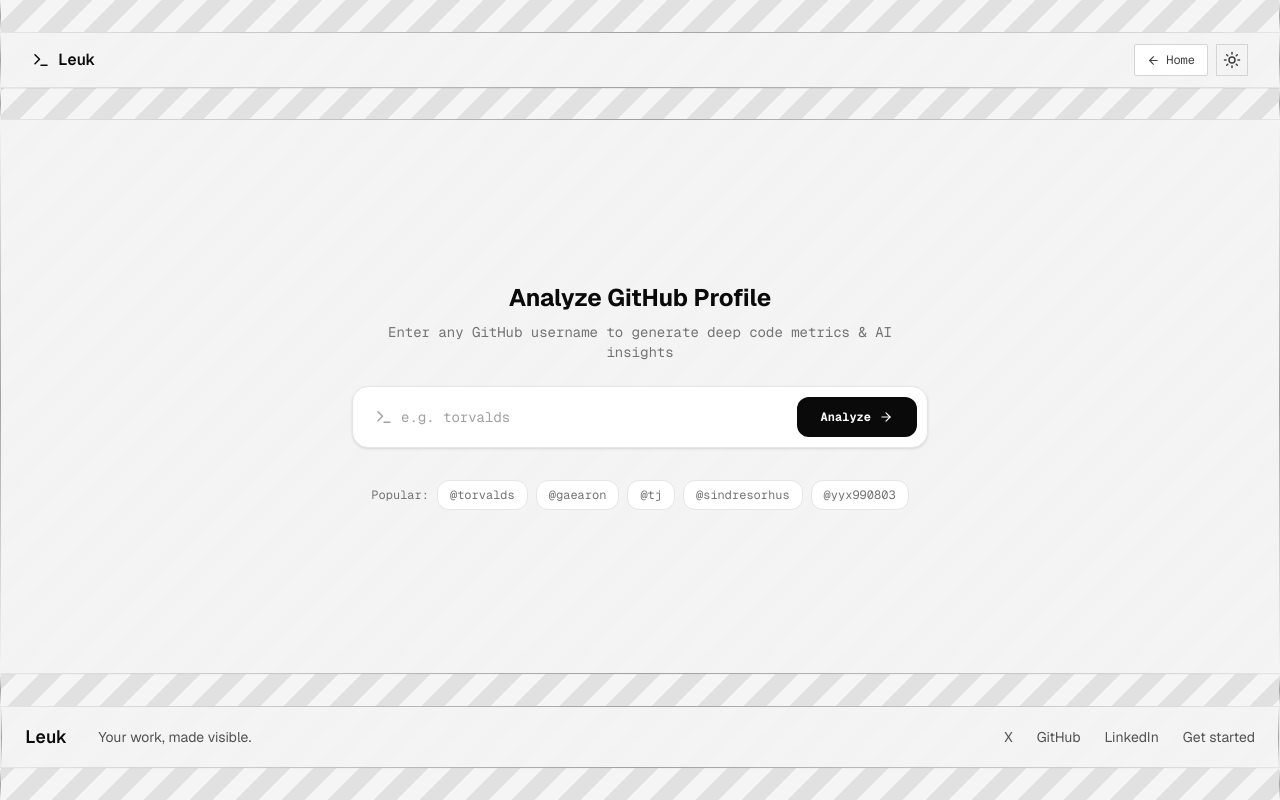
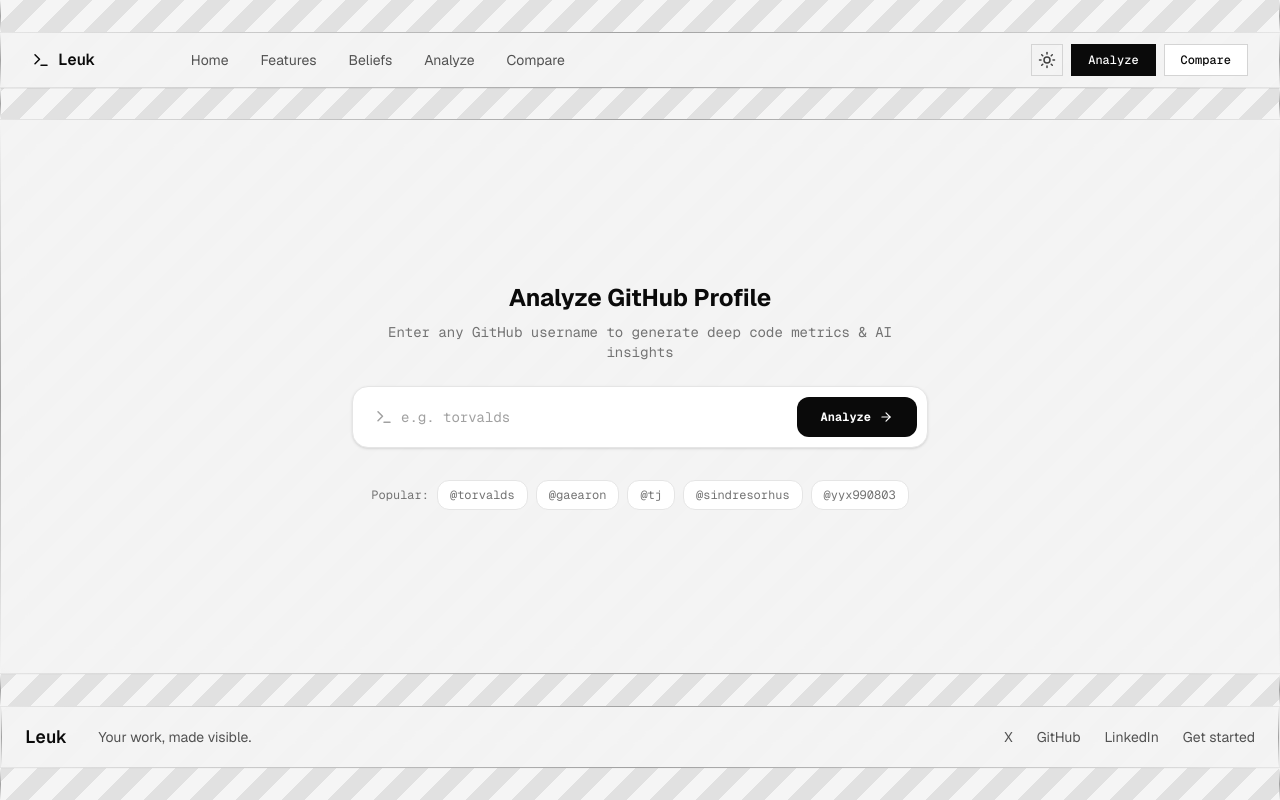
Before and after one commit to rishavvrajj/leuk, a Next.js app: page /analyze in a window 1280 px wide. Built offline with nearby package versions, Linux system fonts and the light colour scheme.

Commit message:
refactor(ui): enhance layout and styling of analytics and comparison pages, update navigation links

```diff
--- a/components/analytics/AnalyticsNavBar.tsx
+++ b/components/analytics/AnalyticsNavBar.tsx
@@ -6,8 +6,37 @@
 import { ThemeToggle } from "@/components/ui/ThemeToggle";
 import { SectionShell } from "@/components/ui/SectionShell";
 
+const NAV_LINKS = [
+  { label: "Home", href: "/" },
+  { label: "Features", href: "/#features" },
+  { label: "Beliefs", href: "/#beliefs" },
+  { label: "Analyze", href: "/analyze" },
+  { label: "Compare", href: "/compare" },
+];
+
 export function AnalyticsNavBar() {
   const [open, setOpen] = useState(false);
+
+  const handleNavClick = (e: React.MouseEvent<HTMLAnchorElement>, href: string) => {
+    if (href.startsWith("/#")) {
+      const targetId = href.replace("/#", "");
+      if (typeof window !== "undefined" && window.location.pathname === "/") {
+        e.preventDefault();
+        const element =
+          document.getElementById(targetId) ||
+          document.getElementById(targetId.toLowerCase()) ||
+          document.getElementById(targetId.charAt(0).toUpperCase() + targetId.slice(1));
+        if (element) {
+          element.scrollIntoView({ behavior: "smooth" });
+        }
+      }
+    } else if (href === "/") {
+      if (typeof window !== "undefined" && window.location.pathname === "/") {
+        e.preventDefault();
+        window.scrollTo({ top: 0, behavior: "smooth" });
+      }
+    }
+  };
 
   return (
     <>
@@ -19,23 +48,42 @@
         <div className="flex items-center justify-between gap-12 lg:gap-24">
           <Link
             href="/"
+            onClick={(e) => handleNavClick(e, "/")}
             className="flex items-center gap-2 font-mono text-base font-semibold tracking-tight text-neutral-950 dark:text-neutral-50"
           >
             <Terminal size={18} aria-hidden="true" />
             Leuk
           </Link>
+
+          <div className="hidden items-center gap-8 md:flex">
+            {NAV_LINKS.map((link) => (
+              <Link
+                key={link.href}
+                href={link.href}
+                onClick={(e) => handleNavClick(e, link.href)}
+                className="text-sm text-neutral-600 transition-colors hover:text-neutral-950 dark:text-neutral-400 dark:hover:text-neutral-50"
+              >
+                {link.label}
+              </Link>
+            ))}
+          </div>
         </div>
 
         <div className="flex items-center gap-2">
+          <ThemeToggle />
+
           <Link
-            href="/"
-            className="hidden min-h-8 items-center gap-1.5 border border-neutral-300 bg-white px-3 text-xs font-mono text-neutral-700 transition-colors hover:border-neutral-950 hover:text-neutral-950 sm:inline-flex dark:border-neutral-700 dark:bg-neutral-900 dark:text-neutral-300 dark:hover:border-neutral-50 dark:hover:text-neutral-50 rounded-xs"
+            href="/analyze"
+            className="hidden min-h-8 items-center border border-neutral-950 bg-neutral-950 px-4 text-xs font-mono font-medium text-white transition-colors hover:bg-neutral-800 sm:inline-flex dark:border-neutral-50 dark:bg-neutral-50 dark:text-neutral-950 dark:hover:bg-neutral-300"
           >
-            <ArrowLeft size={13} />
-            <span>Home</span>
+            Analyze
           </Link>
-
-          <ThemeToggle />
+          <Link
+            href="/compare"
+            className="hidden min-h-8 items-center border border-neutral-300 bg-white px-4 text-xs font-mono font-medium text-neutral-950 transition-colors hover:border-neutral-950 sm:inline-flex dark:border-neutral-700 dark:bg-neutral-900 dark:text-white dark:hover:border-neutral-50"
+          >
+            Compare
+          </Link>
 
           <button
             type="button"
@@ -55,14 +103,35 @@
           className="absolute top-14 left-0 w-full bg-neutral-100/95 backdrop-blur-md border-b border-neutral-200 p-4 md:hidden dark:bg-neutral-950/95 dark:border-neutral-800 z-300 shadow-lg"
         >
           <div className="flex flex-col gap-3">
-            <Link
-              href="/"
-              onClick={() => setOpen(false)}
-              className="inline-flex min-h-9 items-center justify-center gap-1.5 border border-neutral-300 bg-white px-4 text-xs font-mono text-neutral-700 dark:border-neutral-700 dark:bg-neutral-900 dark:text-neutral-300"
-            >
-              <ArrowLeft size={13} />
-              <span>Home</span>
-            </Link>
+            {NAV_LINKS.map((link) => (
+              <Link
+                key={link.href}
+                href={link.href}
+                onClick={(e) => {
+                  handleNavClick(e, link.href);
+                  setOpen(false);
+                }}
+                className="text-sm font-medium text-neutral-700 transition-colors hover:text-neutral-950 dark:text-neutral-300 dark:hover:text-neutral-50 py-1"
+              >
+                {link.label}
+              </Link>
+            ))}
+            <div className="flex gap-2 mt-2">
+              <Link
+                href="/analyze"
+                onClick={() => setOpen(false)}
+                className="flex-1 inline-flex min-h-9 items-center justify-center border border-neutral-950 bg-neutral-950 px-4 text-xs font-mono font-medium text-white transition-colors hover:bg-neutral-800 dark:border-neutral-50 dark:bg-neutral-50 dark:text-neutral-950 dark:hover:bg-neutral-300"
+              >
+                Analyze
+              </Link>
+              <Link
+                href="/compare"
+                onClick={() => setOpen(false)}
+                className="flex-1 inline-flex min-h-9 items-center justify-center border border-neutral-300 bg-white px-4 text-xs font-mono font-medium text-neutral-950 transition-colors hover:border-neutral-950 dark:border-neutral-700 dark:bg-neutral-900 dark:text-white dark:hover:border-neutral-50"
+              >
+                Compare
+              </Link>
+            </div>
           </div>
         </div>
       )}
--- a/components/page/Beliefs.tsx
+++ b/components/page/Beliefs.tsx
@@ -27,7 +27,7 @@
   ];
 
   return (
-    <SectionShell id="Beliefs" contentClassName="p-8">
+    <SectionShell id="beliefs" contentClassName="p-8">
       <SectionHeading
         eyebrow="Philosophy"
         title="What we believe."
--- a/components/page/Features.tsx
+++ b/components/page/Features.tsx
@@ -31,7 +31,7 @@
   ];
 
   return (
-    <SectionShell id="Features" contentClassName="p-8">
+    <SectionShell id="features" contentClassName="p-8">
       <SectionHeading
         eyebrow="Features"
         title="Work only. No noise."
--- a/components/page/Hero.tsx
+++ b/components/page/Hero.tsx
@@ -3,7 +3,7 @@
 
 export function Hero() {
   return (
-    <SectionShell id="Home" containerClassName="h-160" className="flex items-center" contentClassName="flex items-center justify-center">
+    <SectionShell id="home" containerClassName="h-160" className="flex items-center" contentClassName="flex items-center justify-center">
       <div className="mx-auto max-w-4xl text-center space-y-6 px-4">
         <p className="inline-flex items-center gap-4 bg-neutral-50 px-3.5 py-1 rounded-xl text-xs tracking-wide text-neutral-600 shadow-lg border border-neutral-200 dark:border-neutral-800 dark:bg-neutral-900 dark:text-neutral-400">
           <span className="h-2.5 w-2.5 font-pally rounded-full bg-emerald-500" />
--- a/components/page/NavBar.tsx
+++ b/components/page/NavBar.tsx
@@ -5,15 +5,36 @@
 import { SectionShell } from "@/components/ui/SectionShell";
 
 const NAV_LINKS = [
-  { label: "Home", href: "#home" },
-  { label: "Features", href: "#features" },
-  { label: "Beliefs", href: "#beliefs" },
+  { label: "Home", href: "/" },
+  { label: "Features", href: "/#features" },
+  { label: "Beliefs", href: "/#beliefs" },
   { label: "Analyze", href: "/analyze" },
   { label: "Compare", href: "/compare" },
 ];
 
 export function NavBar() {
   const [open, setOpen] = useState(false);
+
+  const handleNavClick = (e: React.MouseEvent<HTMLAnchorElement>, href: string) => {
+    if (href.startsWith("/#")) {
+      const targetId = href.replace("/#", "");
+      if (typeof window !== "undefined" && window.location.pathname === "/") {
+        e.preventDefault();
+        const element =
+          document.getElementById(targetId) ||
+          document.getElementById(targetId.toLowerCase()) ||
+          document.getElementById(targetId.charAt(0).toUpperCase() + targetId.slice(1));
+        if (element) {
+          element.scrollIntoView({ behavior: "smooth" });
+        }
+      }
+    } else if (href === "/") {
+      if (typeof window !== "undefined" && window.location.pathname === "/") {
+        e.preventDefault();
+        window.scrollTo({ top: 0, behavior: "smooth" });
+      }
+    }
+  };
 
   return (
     <>
@@ -23,33 +44,25 @@
         contentClassName="flex items-center justify-between h-full w-full px-4 sm:px-8"
       >
         <div className="flex items-center justify-between gap-12 lg:gap-24">
-          <a
-            href="#home"
+          <Link
+            href="/"
+            onClick={(e) => handleNavClick(e, "/")}
             className="flex items-center gap-2 font-mono text-base font-semibold tracking-tight text-neutral-950 dark:text-neutral-50"
           >
             <Terminal size={18} aria-hidden="true" />
             Leuk
-          </a>
+          </Link>
 
           <div className="hidden items-center gap-8 md:flex">
             {NAV_LINKS.map((link) => (
-              link.href.startsWith("/") ? (
               <Link
                 key={link.href}
                 href={link.href}
+                onClick={(e) => handleNavClick(e, link.href)}
                 className="text-sm text-neutral-600 transition-colors hover:text-neutral-950 dark:text-neutral-400 dark:hover:text-neutral-50"
               >
                 {link.label}
               </Link>
-              ) : (
-                <a
-                  key={link.href}
-                  href={link.href}
-                  className="text-sm text-neutral-600 transition-colors hover:text-neutral-950 dark:text-neutral-400 dark:hover:text-neutral-50"
-                >
-                  {link.label}
-                </a>
-              )
             ))}
           </div>
         </div>
@@ -89,25 +102,17 @@
         >
           <div className="flex flex-col gap-3">
             {NAV_LINKS.map((link) => (
-              link.href.startsWith("/") ? (
               <Link
                 key={link.href}
                 href={link.href}
-                  onClick={() => setOpen(false)}
+                onClick={(e) => {
+                  handleNavClick(e, link.href);
+                  setOpen(false);
+                }}
                 className="text-sm font-medium text-neutral-700 transition-colors hover:text-neutral-950 dark:text-neutral-300 dark:hover:text-neutral-50 py-1"
               >
                 {link.label}
               </Link>
-              ) : (
-                <a
-                  key={link.href}
-                  href={link.href}
-                  onClick={() => setOpen(false)}
-                  className="text-sm font-medium text-neutral-700 transition-colors hover:text-neutral-950 dark:text-neutral-300 dark:hover:text-neutral-50 py-1"
-                >
-                  {link.label}
-                </a>
-              )
             ))}
             <div className="flex gap-2 mt-2">
               <Link
--- a/components/ui/PrimaryButton.tsx
+++ b/components/ui/PrimaryButton.tsx
@@ -30,7 +30,7 @@
     );
   }
 
-  const targetHref = href || (userName.trim() ? `/${encodeURIComponent(userName.trim())}` : '#');
+  const targetHref = href || (userName.trim() ? `/analyze/${encodeURIComponent(userName.trim())}` : '#');
 
   return (
     <div className="flex flex-col w-full bg-neutral-100/60 p-4 sm:p-5 rounded-3xl sm:rounded-4xl shadow-xl border border-neutral-200 dark:bg-neutral-950/30 dark:border-neutral-800">
@@ -41,7 +41,7 @@
         onChange={(event) => setUserName(event.target.value)}
         onKeyDown={(event) => {
           if (event.key === "Enter" && userName.trim()) {
-            router.push(`/${encodeURIComponent(userName.trim())}`);
+            router.push(`/analyze/${encodeURIComponent(userName.trim())}`);
           }
         }}
         className="w-full text-xs bg-transparent py-2 text-neutral-950 focus:outline-none placeholder:text-neutral-400 dark:text-white dark:placeholder:text-neutral-500 font-mono"
--- a/components/ui/SectionHeading.tsx
+++ b/components/ui/SectionHeading.tsx
@@ -18,8 +18,8 @@
       }
     >
       {eyebrow ? (
-        <p className="mb-4 inline-flex items-center gap-2 rounded-xs border border-neutral-200/80 bg-neutral-50/50 px-3.5 py-1.5 font-mono text-xs uppercase tracking-widest text-neutral-600 shadow-2xs dark:border-neutral-800 dark:bg-neutral-900/50 dark:text-neutral-400">
-          <span className="h-1.5 w-1.5 rounded-full bg-emerald-500" aria-hidden="true" />
+        <p className="mb-6 inline-flex items-center gap-4 bg-neutral-50 px-3.5 py-1 rounded-xl text-xs tracking-wide text-neutral-600 shadow-lg border border-neutral-200 dark:border-neutral-800 dark:bg-neutral-900 dark:text-neutral-400">
+          <span className="h-2.5 w-2.5 font-pally rounded-full bg-emerald-500" aria-hidden="true" />
           {eyebrow}
         </p>
       ) : null}
```
Also changed, not shown: app/analyze/[username]/page.tsx (+19 -13 lines), app/compare/[left]/[right]/page.tsx (+19 -13 lines), components/page/FinalCta.tsx (+9 -8 lines), components/page/HowItWorks.tsx (+6 -1 lines). Lines whose indentation alone changed are shown as unchanged.
